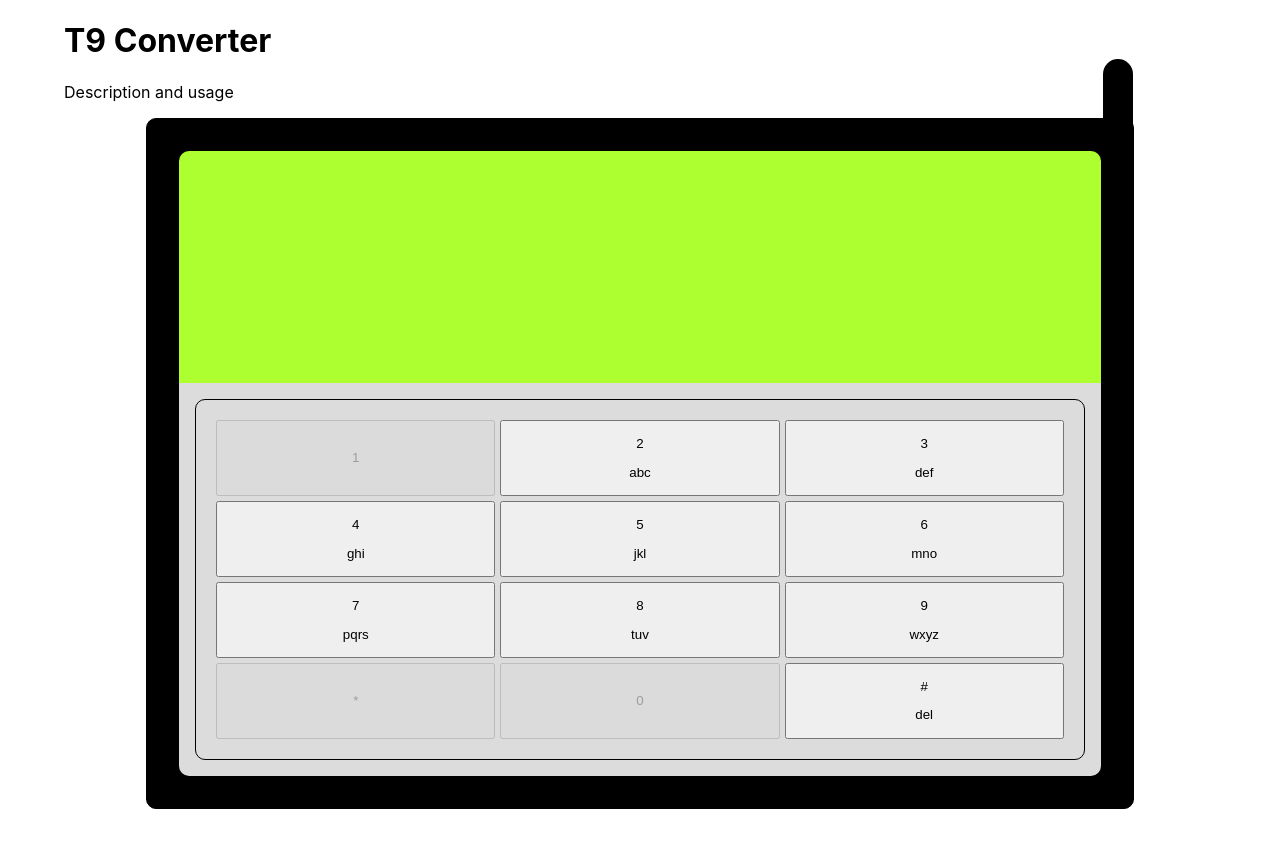
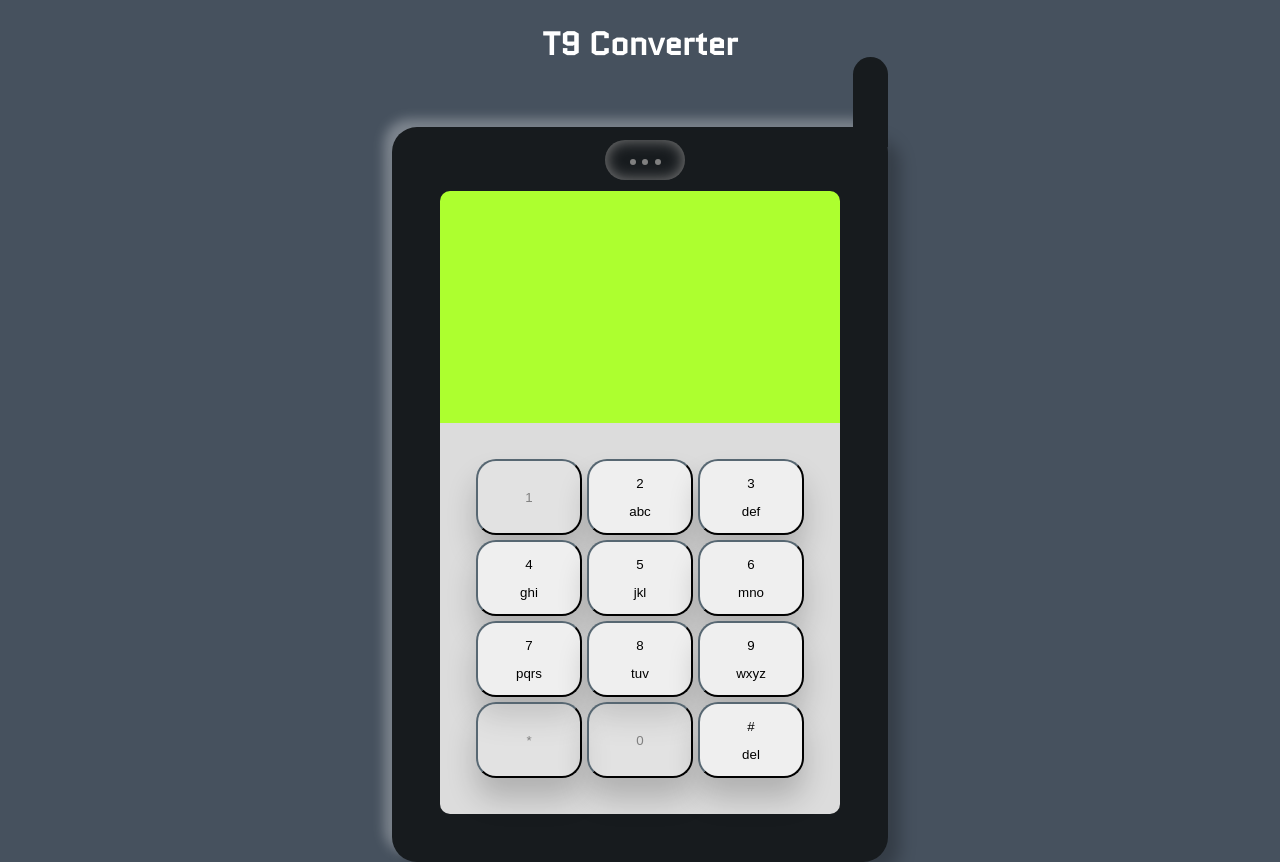
Before and after one commit to stefi23/t9-converter, a React (Create React App) app in the folder client/: page / in a window 1280 px wide. Before the commit the page ends 809 px from the top, so only its background shows below. Built offline with nearby package versions, Linux system fonts and the light colour scheme.

Commit message:
FE added styling

```diff
--- a/client/src/App.css
+++ b/client/src/App.css
@@ -1,29 +1,64 @@
 @import url("https://fonts.googleapis.com/css2?family=Quantico&display=swap");
 
+body {
+  background: #46515e;
+}
 .App {
   margin: 0 auto;
   max-width: 90%;
+  text-align: center;
+}
+
+h1 {
+  font-family: "Quantico", sans-serif;
+  color: white;
+  margin-bottom: 60px;
 }
 
 .phone-container {
-  border: 1px solid black;
-  border-radius: 5px;
-  padding: 2rem;
-  background: black;
+  border-radius: 25px;
+  padding: 3rem;
+  padding-top: 4rem;
+  background: #171b1e;
   max-width: 80%;
   margin: 0 auto;
-  border-radius: 10px;
   position: relative;
+  max-width: 400px;
+  box-shadow: 12px 12px 16px 0 rgba(0, 0, 0, 0.25),
+    -8px -8px 12px 0 rgba(255, 255, 255, 0.3);
+}
+
+.phone-output {
+  position: absolute;
+  left: 43%;
+  top: 13px;
+  background: #171b1e;
+  height: 40px;
+  width: 80px;
+  border-radius: 40px;
+  box-shadow: inset 0 0 15px gray;
+}
+
+.phone-output-dot {
+  height: 6px;
+  width: 6px;
+  background: gray;
+  position: relative;
+  z-index: 1;
+  border-radius: 20px;
+  display: inline-block;
+  margin: 0.2rem;
+  top: 12px;
 }
 
 .phone-antenna {
-  background: black;
-  height: 80px;
-  width: 30px;
+  background: #171b1e;
+  height: 90px;
+  width: 35px;
   margin: auto 0;
   position: absolute;
   right: 0px;
-  top: -60px;
+  top: -70px;
   border-top-right-radius: 20px;
   border-top-left-radius: 20px;
 }
@@ -44,7 +79,6 @@
 }
 
 .phone-container__keyboard__grid {
-  border: 1px solid black;
   border-radius: 10px;
   min-height: 300px;
   padding: 20px;
@@ -54,6 +88,9 @@
 }
 
 .phone-container__screen_predictions {
+  display: flex;
+  flex-wrap: wrap;
+  justify-content: center;
   overflow: scroll;
   max-height: 150px;
   line-height: 1rem;
@@ -66,22 +103,33 @@
 }
 
 .phone-container__screen_predictions_prediction {
-  border: 1px solid purple;
-  border-radius: 30px;
+  border: 1px solid black;
+  border-radius: 10px;
   background: gold;
-  padding: 0.5rem;
+  color: black;
+  padding: 0.4rem 1.2rem;
   margin: 0.5rem;
+  letter-spacing: 2px;
   display: inline-block;
+  font-family: "Quantico", sans-serif;
 }
 
 .phone-button {
   cursor: pointer;
-  /* box-shadow: 2px 1px 2px gray; */
+  border-radius: 20px;
+  box-shadow: rgba(0, 0, 0, 0.2) 0px 20px 30px;
+  border-color: #171b1e;
 }
 
 .phone-button:active {
   box-shadow: 0 0 0 white;
   transform: scale(0.96);
+  box-shadow: 2px 1px 2px gray;
+}
+
+.phone-button:disabled {
+  border-color: #171b1e;
+  color: gray;
 }
 
 #loading {
--- a/client/src/App.js
+++ b/client/src/App.js
@@ -53,10 +53,13 @@ const getSuggestions = async () => {
   return (
     <div className="App">
       <h1> T9 Converter</h1>
-      <p>Description and usage</p>
-
       <div className="phone-container">
         <div className="phone-antenna"></div>
+        <div className="phone-output">
+          <div className="phone-output-dot"></div>
+          <div className="phone-output-dot"></div>
+          <div className="phone-output-dot"></div>
+        </div>
         <div className="phone-container__screen">
           <p className="phone-container__screen_user-input">{userInput}</p>
           <p className="phone-container__screen_predictions">
```
